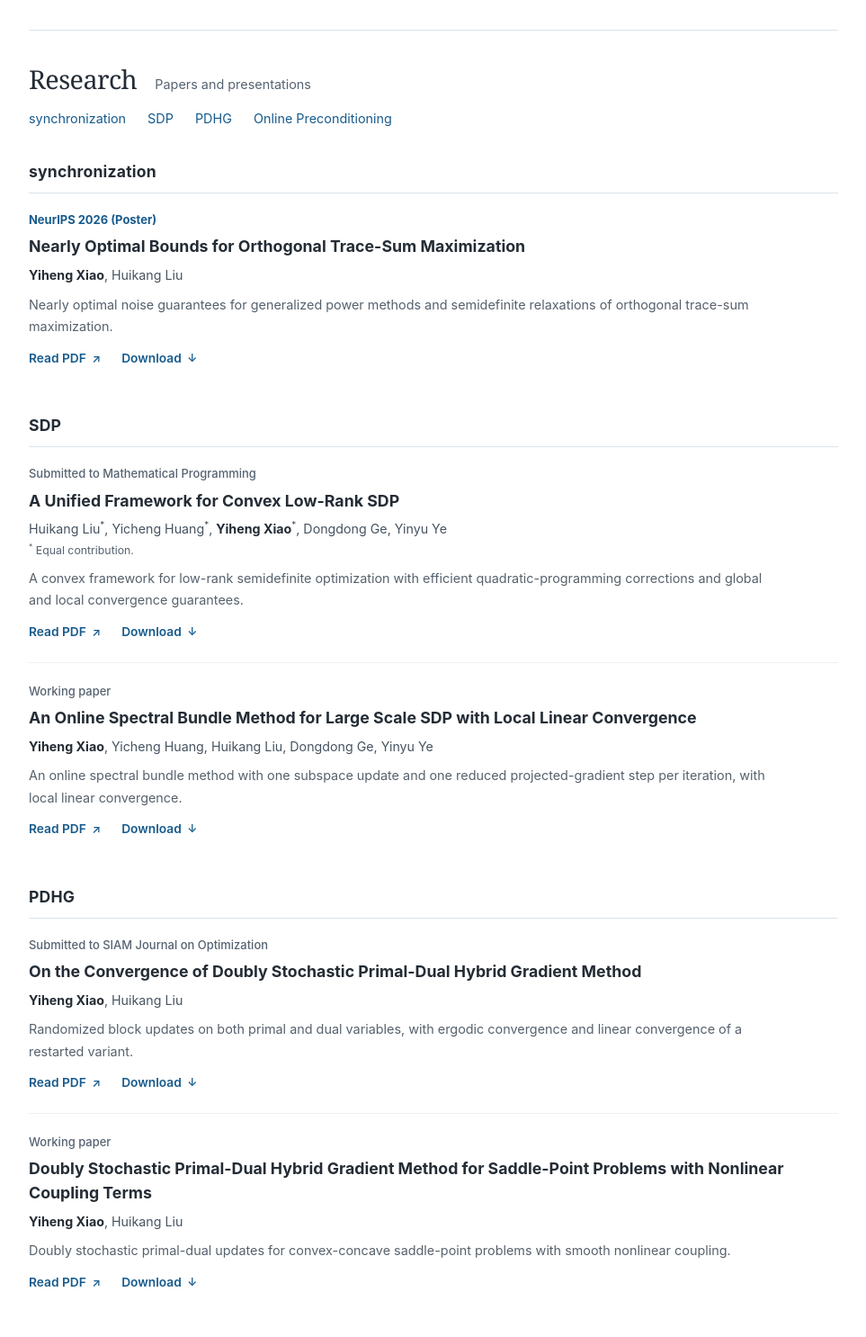
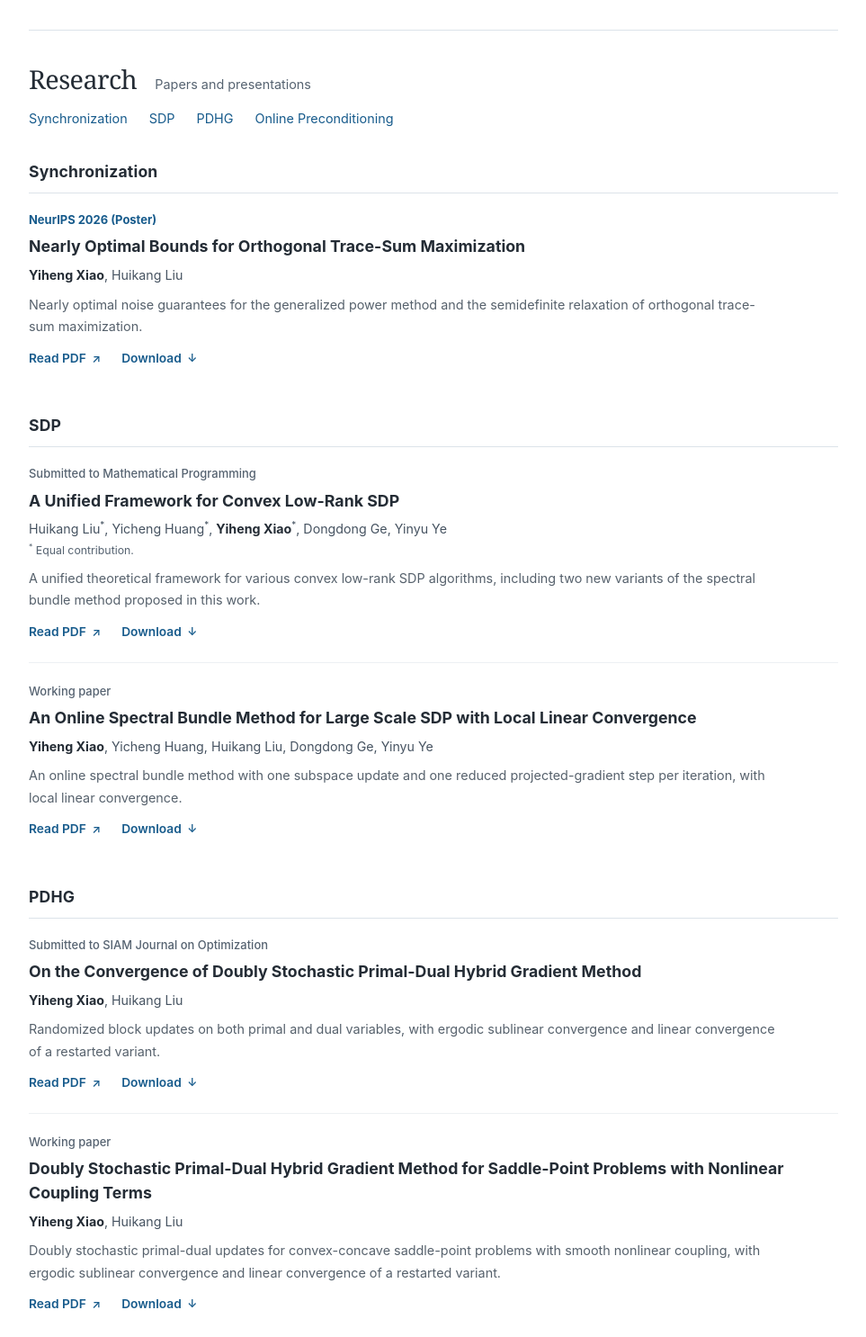
Before and after one commit to XiaoYiheng-SJTU/xiaoyiheng-sjtu.github.io, a plain HTML site: page index.html in a window 1280 px wide. Shown: the part 340-1826 px from the top of the page at 90% size, without its empty margins (158-1121 px from the left). Drawn offline with Linux system fonts and the light colour scheme.

Commit message:
Refine research summaries and category heading

```diff
--- a/index.html
+++ b/index.html
@@ -30,19 +30,19 @@
         <p>Papers and presentations</p>
       </div>
       <nav class="research-nav" aria-label="Research categories">
-        <a href="#synchronization">synchronization</a>
+        <a href="#synchronization">Synchronization</a>
         <a href="#sdp">SDP</a>
         <a href="#pdhg">PDHG</a>
         <a href="#online-preconditioning">Online Preconditioning</a>
       </nav>
 
       <section class="research-section" id="synchronization" aria-labelledby="synchronization-heading">
-        <h3 id="synchronization-heading">synchronization</h3>
+        <h3 id="synchronization-heading">Synchronization</h3>
         <article class="publication">
           <p class="status accepted">NeurIPS 2026 (Poster)</p>
           <h4>Nearly Optimal Bounds for Orthogonal Trace-Sum Maximization</h4>
           <p class="authors"><strong>Yiheng Xiao</strong>, Huikang Liu</p>
-          <p class="summary">Nearly optimal noise guarantees for generalized power methods and semidefinite relaxations of orthogonal trace-sum maximization.</p>
+          <p class="summary">Nearly optimal noise guarantees for the generalized power method and the semidefinite relaxation of orthogonal trace-sum maximization.</p>
           <div class="paper-links">
             <a href="otsm-neurips-2026.pdf" target="_blank" rel="noopener" aria-label="Read Nearly Optimal Bounds for Orthogonal Trace-Sum Maximization (PDF)">Read PDF <span aria-hidden="true">↗</span></a>
             <a href="otsm-neurips-2026.pdf" download="Xiao-Liu-OTSM-NeurIPS-2026.pdf" aria-label="Download Nearly Optimal Bounds for Orthogonal Trace-Sum Maximization">Download <span aria-hidden="true">↓</span></a>
@@ -57,7 +57,7 @@
           <h4>A Unified Framework for Convex Low-Rank SDP</h4>
           <p class="authors">Huikang Liu<sup>*</sup>, Yicheng Huang<sup>*</sup>, <strong>Yiheng Xiao</strong><sup>*</sup>, Dongdong Ge, Yinyu Ye</p>
           <p class="contribution"><sup>*</sup> Equal contribution.</p>
-          <p class="summary">A convex framework for low-rank semidefinite optimization with efficient quadratic-programming corrections and global and local convergence guarantees.</p>
+          <p class="summary">A unified theoretical framework for various convex low-rank SDP algorithms, including two new variants of the spectral bundle method proposed in this work.</p>
           <div class="paper-links">
             <a href="unified-convex-low-rank-sdp.pdf" target="_blank" rel="noopener" aria-label="Read A Unified Framework for Convex Low-Rank SDP (PDF)">Read PDF <span aria-hidden="true">↗</span></a>
             <a href="unified-convex-low-rank-sdp.pdf" download="Unified-Framework-Convex-Low-Rank-SDP.pdf" aria-label="Download A Unified Framework for Convex Low-Rank SDP">Download <span aria-hidden="true">↓</span></a>
@@ -81,7 +81,7 @@
           <p class="status">Submitted to SIAM Journal on Optimization</p>
           <h4>On the Convergence of Doubly Stochastic Primal-Dual Hybrid Gradient Method</h4>
           <p class="authors"><strong>Yiheng Xiao</strong>, Huikang Liu</p>
-          <p class="summary">Randomized block updates on both primal and dual variables, with ergodic convergence and linear convergence of a restarted variant.</p>
+          <p class="summary">Randomized block updates on both primal and dual variables, with ergodic sublinear convergence and linear convergence of a restarted variant.</p>
           <div class="paper-links">
             <a href="dspdhg-siam.pdf" target="_blank" rel="noopener" aria-label="Read On the Convergence of Doubly Stochastic Primal-Dual Hybrid Gradient Method (PDF)">Read PDF <span aria-hidden="true">↗</span></a>
             <a href="dspdhg-siam.pdf" download="Doubly-Stochastic-PDHG.pdf" aria-label="Download On the Convergence of Doubly Stochastic Primal-Dual Hybrid Gradient Method">Download <span aria-hidden="true">↓</span></a>
@@ -91,7 +91,7 @@
           <p class="status">Working paper</p>
           <h4>Doubly Stochastic Primal-Dual Hybrid Gradient Method for Saddle-Point Problems with Nonlinear Coupling Terms</h4>
           <p class="authors"><strong>Yiheng Xiao</strong>, Huikang Liu</p>
-          <p class="summary">Doubly stochastic primal-dual updates for convex-concave saddle-point problems with smooth nonlinear coupling.</p>
+          <p class="summary">Doubly stochastic primal-dual updates for convex-concave saddle-point problems with smooth nonlinear coupling, with ergodic sublinear convergence and linear convergence of a restarted variant.</p>
           <div class="paper-links">
             <a href="dspdhg-nonbilinear.pdf" target="_blank" rel="noopener" aria-label="Read Doubly Stochastic Primal-Dual Hybrid Gradient Method for Saddle-Point Problems with Nonlinear Coupling Terms (PDF)">Read PDF <span aria-hidden="true">↗</span></a>
             <a href="dspdhg-nonbilinear.pdf" download="Doubly-Stochastic-PDHG-Nonlinear-Coupling.pdf" aria-label="Download Doubly Stochastic Primal-Dual Hybrid Gradient Method for Saddle-Point Problems with Nonlinear Coupling Terms">Download <span aria-hidden="true">↓</span></a>
```
Also changed, not shown: metadata.json (+5 -5 lines).
